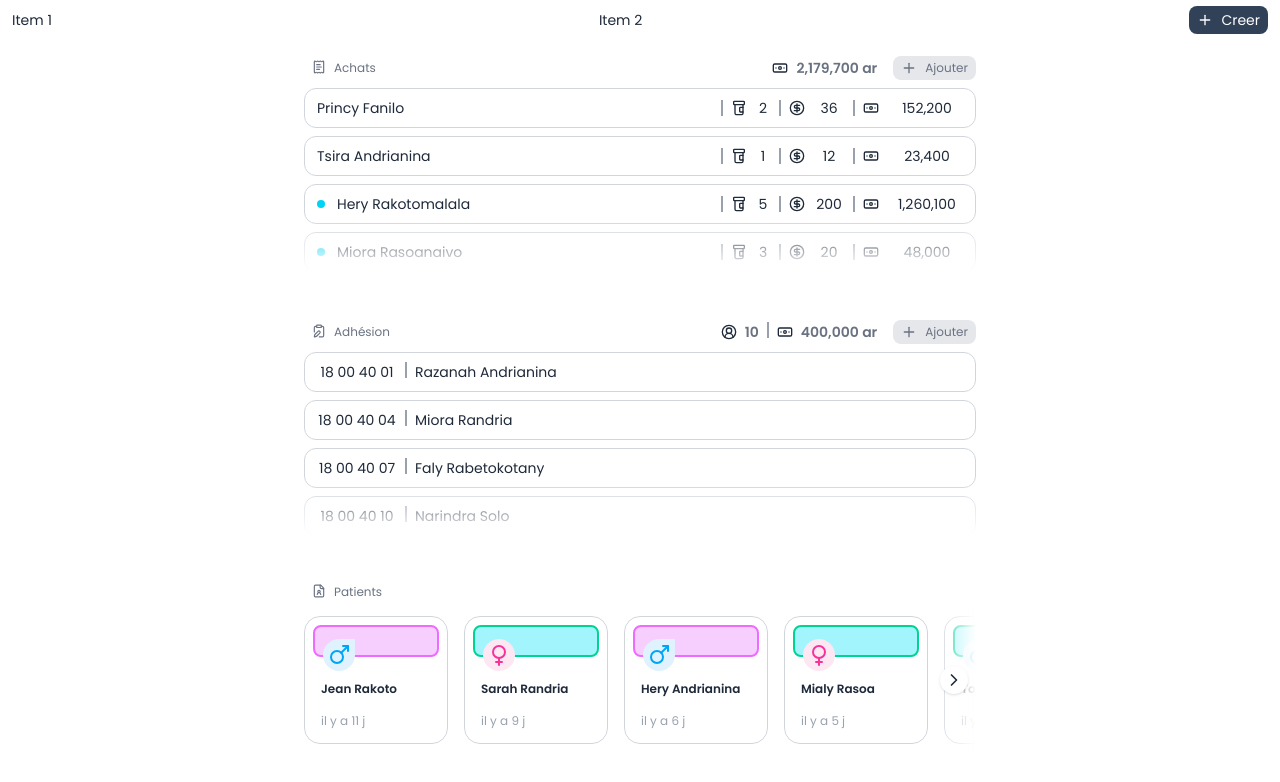
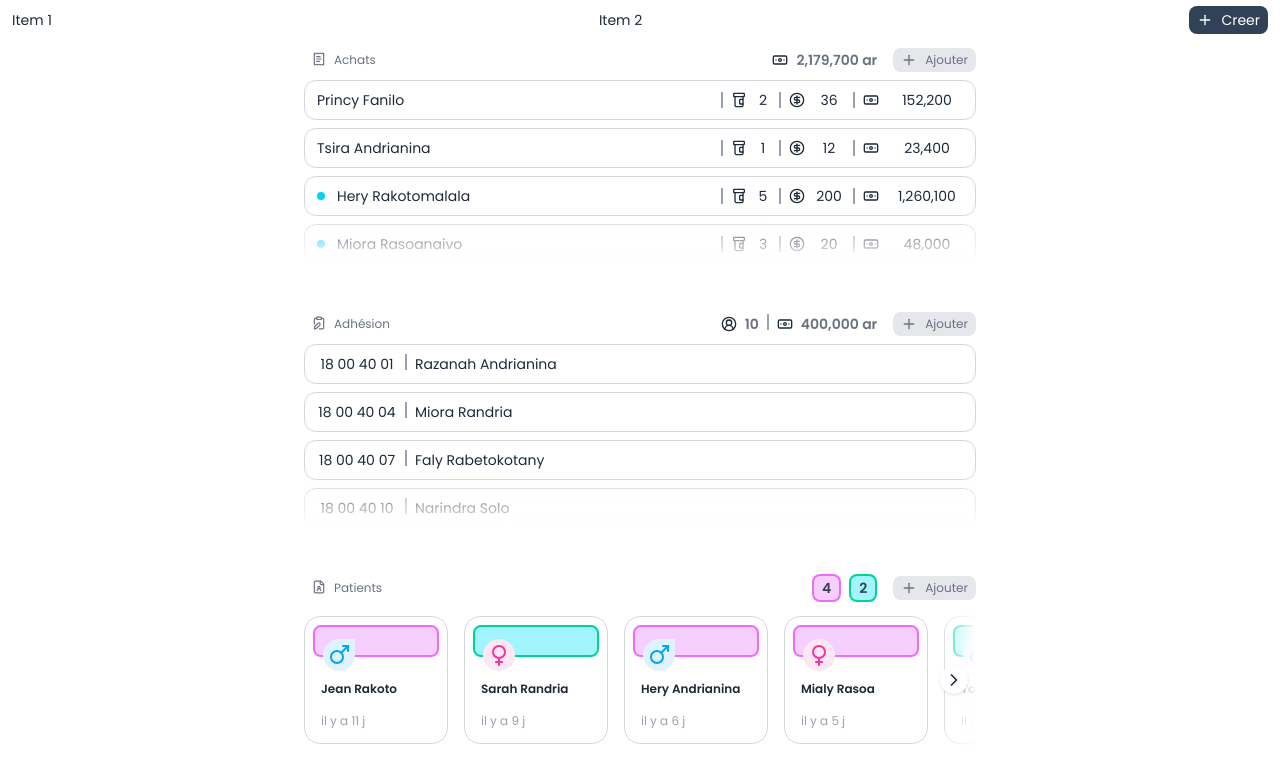
Before and after one commit to Fanilo-rgb/magapp, a React (Vite) app in the folder client/: page / in a window 1280 px wide. Shown: the top 782 px of the page. Built offline with nearby package versions, Linux system fonts and the light colour scheme.

Commit message:
Update of the PatientWidget.tsx

```diff
--- a/client/src/components/widgets/patient/PatientWidget.tsx
+++ b/client/src/components/widgets/patient/PatientWidget.tsx
@@ -2,6 +2,7 @@ import WidgetContainer from "../WidgetContainer.tsx";
 import { FileUser } from "lucide-react";
 import Carousel from "../../ui/carousel/Carousel.tsx";
 import PatientCard from "./PatientCard.tsx";
+import {useMemo} from "react";
 
 const patients: {
   id: number
@@ -35,7 +36,7 @@ const patients: {
     id: 4,
     name: "Mialy Rasoa",
     gender: "female",
-    checkup: "appointment",
+    checkup: "examination",
     createdAt: new Date("2025-09-26"),
   },
   {
@@ -55,8 +56,30 @@ const patients: {
 ];
 
 const PatientWidget = () => {
+
+  const examinationCount = useMemo(
+    () => patients.filter(p => p.checkup === "examination").length,
+    [patients]
+  )
+
+  const appointmentCount = useMemo(
+    () => patients.filter(p => p.checkup === "appointment").length,
+    [patients]
+  )
+
+  const header = (
+    <div className="flex gap-2 items-center font-semibold text-gray-700">
+      <div className="bg-fuchsia-200 border-2 border-fuchsia-400 rounded-lg px-2 py-0.5">
+        {examinationCount}
+      </div>
+      <div className="bg-cyan-200 border-2 border-emerald-400 rounded-lg px-2 py-0.5">
+        {appointmentCount}
+      </div>
+    </div>
+  )
+
   return (
-    <WidgetContainer title="Patients" icon={FileUser}>
+    <WidgetContainer title="Patients" icon={FileUser} header={header} buttonLink="?container=drawer&content=newPatient">
       <div className="w-full h-36">
         <Carousel>
           {patients.length > 0 && patients.map(patient => (
```
